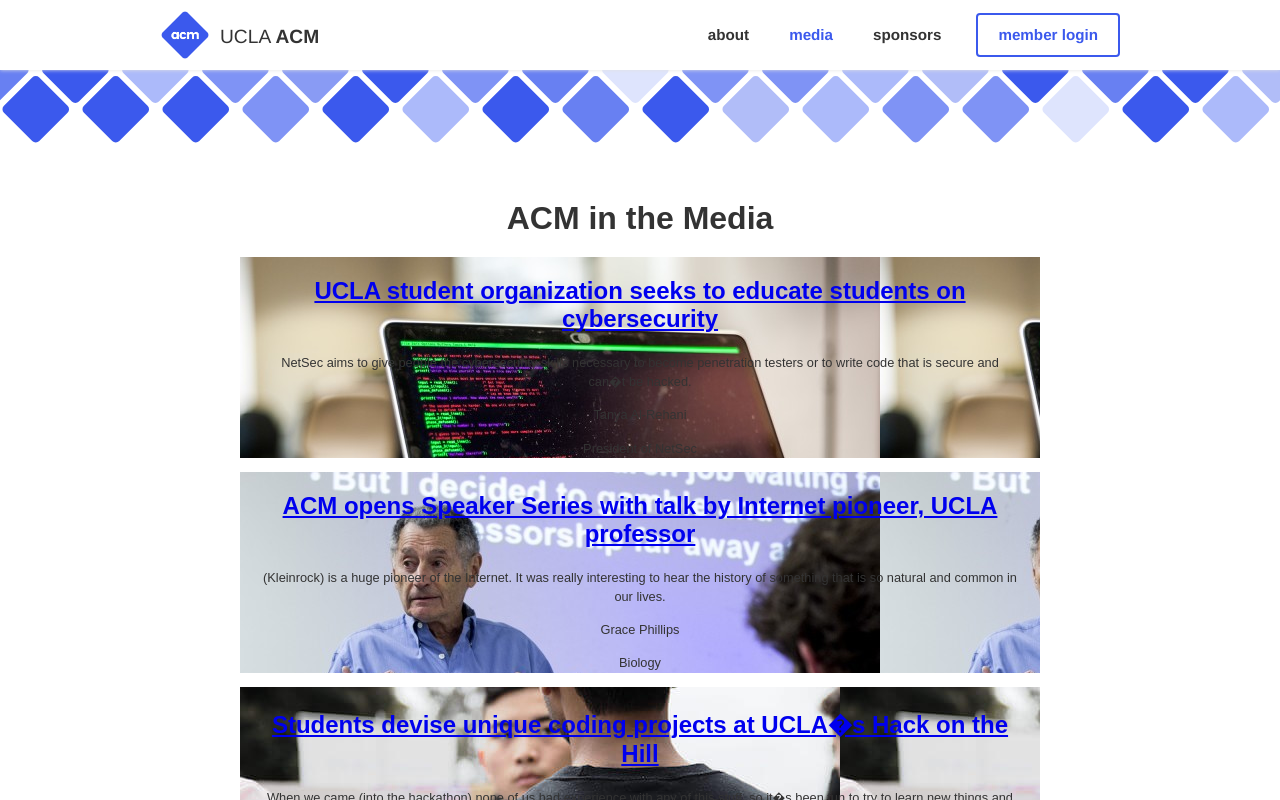
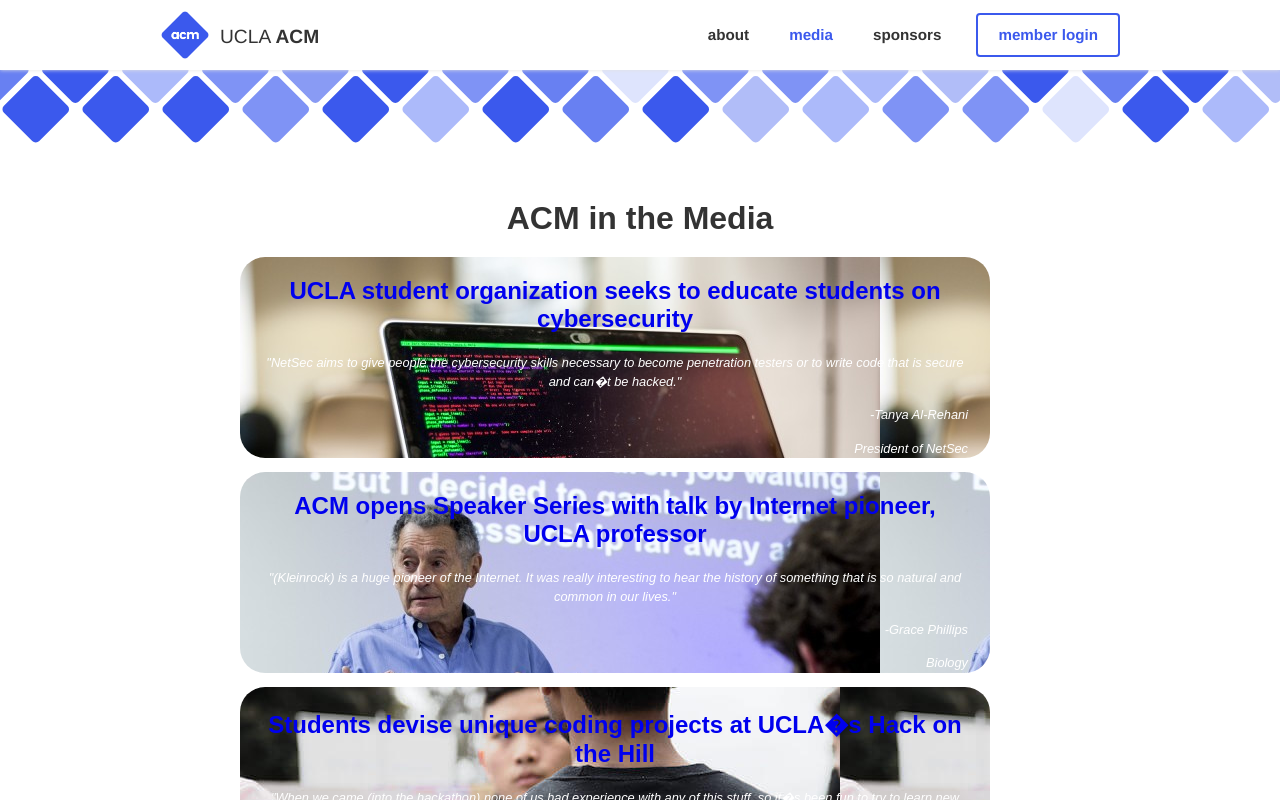
Before and after one commit to uclaacm/website, a React app: page /media in a window 1280 px wide. Shown: the top 800 px of the page. Built offline with nearby package versions, Linux system fonts and the light colour scheme; the HTML template or start-up script is replaced by a standard one.

Commit message:
partially styled mediaTiles update

```diff
--- a/src/components/Media/MediaTiles/mediatile.jsx
+++ b/src/components/Media/MediaTiles/mediatile.jsx
@@ -3,14 +3,16 @@ import React from 'react';
 export default class MediaTile extends React.Component {
 	render() {
 		return (
+			<a href={this.props.media.link}>
 			<div className= "media" style= {{backgroundImage: 'url(' + this.props.media.image + ')'}}>
 				<h2><a href={this.props.media.link}>{this.props.media.title}</a></h2>
-				<p>{this.props.media.quote[0].content}</p>
+				<p>"{this.props.media.quote[0].content}"</p>
 				<div className= "speaker">
-					<p>{this.props.media.quote[0].speaker}</p>
+					<p>-{this.props.media.quote[0].speaker}</p>
 					<p>{this.props.media.quote[0].position}</p>
 				</div>
 			</div>
+			</a>
 		);
 	}
 }
--- a/src/components/Media/MediaTiles/style.scss
+++ b/src/components/Media/MediaTiles/style.scss
@@ -1,12 +1,14 @@
 #mediatiles {
-    /*width: 100%;
-    max-width: 900px;
-    padding: 0px 20px;
-    box-sizing: border-box;
-    margin: auto;
-    text-align: center;*/
+
+    a {
+        text-decoration: none;
 
         .media {
+
+            border-radius: 25px;
+            //padding: 20px;
+            width: 750px;
+            //height: 100px;
 
             &:hover {
                 cursor: pointer;
@@ -20,16 +22,20 @@
                 display: inline-block;*/
             }
 
-        p{
-
+            p {
+                text-decoration: none;
+                color: white;
+                font-style: italic;
             }
 
             .speaker {
                 /*display: inline-block;
                 vertical-align: top;
                 width: 180px;*/
-
                 p {
+                    color: white;
+                    text-align: right;
+                    font-style: italic;
                     /*display: inline-block;
                     font-family: $font-body;
                     margin: 0px 0px;
@@ -40,3 +46,4 @@
             }
         }
     }
+}
```
Lines whose indentation alone changed are shown as unchanged.
